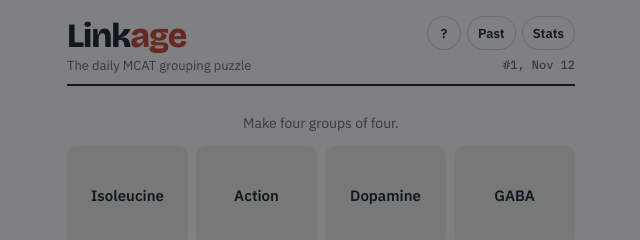
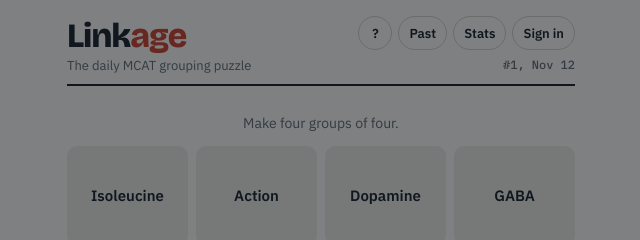
Before and after one commit to aaravmetai/linkage, a plain HTML site: page index.html in a window 1280 px wide. Shown: the top 240 px of the page, 319-959 px from the left. Drawn offline with nearby package versions, Linux system fonts and the light colour scheme.

Commit message:
Turn on Firebase: Google sign-in, sync, invites
Co-Authored-By: Claude Opus 5.5 <noreply@anthropic.com>
Claude-Session: https://claude.ai/code/session_01GTn83zNSgzgMidEzaCn4Pd

```diff
--- a/index.html
+++ b/index.html
@@ -205,7 +205,14 @@ const PUZZLES = [
 ];
 
 // ===== Firebase: paste your config object here to turn on Google sign-in, sync and invites =====
-const FIREBASE_CONFIG = null;
+const FIREBASE_CONFIG = {
+  apiKey: "AIzaSyBB1CCEDbGYzGVdZG0H_OsCFEGavVHvx6E",
+  authDomain: "linkage-ef65a.firebaseapp.com",
+  projectId: "linkage-ef65a",
+  storageBucket: "linkage-ef65a.firebasestorage.app",
+  messagingSenderId: "248717274523",
+  appId: "1:248717274523:web:336a2224f3c8c2a45f053e"
+};
 // =============================================================================================
 
 const EPOCH = new Date(2026,10,12); // puzzle #1 = Nov 12, 2026
```
